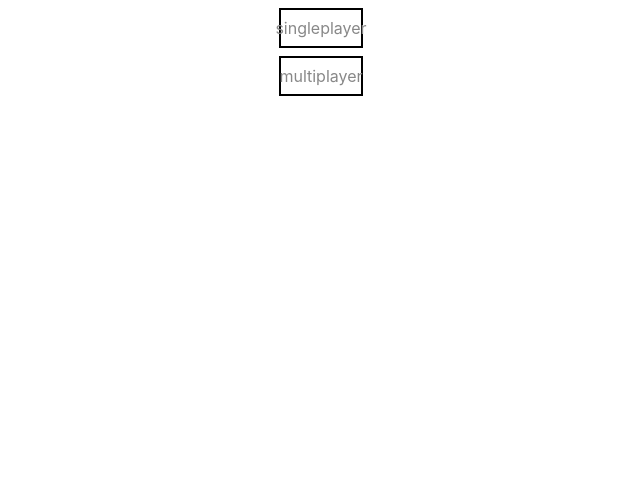
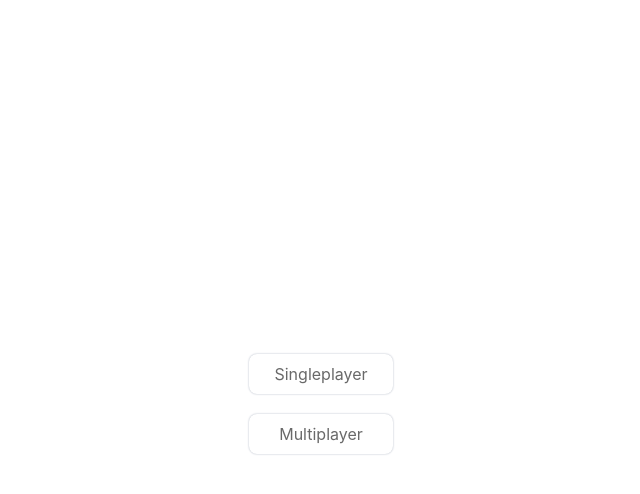
Before and after one commit to MSzostaq/tic-tac-toe, a React (Create React App) app: page / in a window 1280 px wide. Shown: the top 494 px of the page, without its empty margins (319-959 px from the left). Built offline with nearby package versions, Linux system fonts and the light colour scheme.

Commit message:
added styles and BackButton

```diff
--- a/src/views/Dashboard.jsx
+++ b/src/views/Dashboard.jsx
@@ -6,27 +6,27 @@ const Wrapper = styled.div`
   display: flex;
   align-items: center;
   justify-content: center;
-`;
-
-const ButtonHolder = styled.nav`
-  width: 100px;
-  height: 50px;
+  flex-direction: column;
+  grid-gap: 12px;
+  height: 100%;
 `;
 
 const Button = styled.button`
   background-color: transparent;
   padding: 8px;
-  width: 100px;
+  width: 160px;
   height: 48px;
 `;
 
 const StyledLink = styled(NavLink)`
   align-items: center;
-  border: 2px solid #000;
-  color: ${({ theme }) => theme.colors.grey};
+  border-radius: 8px;
+  box-shadow: 0px 0px 2px 0px ${({ theme }) => theme.colors.darkPurple};
+  color: ${({ theme }) => theme.colors.icons};
   display: flex;
   align-items: center;
   justify-content: center;
+  font-size: ${({ theme }) => theme.colors.xl};
   text-decoration: none;
   height: 40px;
 `;
@@ -34,14 +34,12 @@ const StyledLink = styled(NavLink)`
 const Dashboard = () => {
   return (
     <Wrapper>
-      <ButtonHolder>
-        <Button>
-          <StyledLink to="/singleplayer">singleplayer</StyledLink>
-        </Button>
-        <Button>
-          <StyledLink to="/multiplayer">multiplayer</StyledLink>
-        </Button>
-      </ButtonHolder>
+      <Button>
+        <StyledLink to="/singleplayer">Singleplayer</StyledLink>
+      </Button>
+      <Button>
+        <StyledLink to="/multiplayer">Multiplayer</StyledLink>
+      </Button>
     </Wrapper>
   );
 };
--- a/src/views/Main.jsx
+++ b/src/views/Main.jsx
@@ -12,11 +12,6 @@ import MultiPlayer from "views/MultiPlayer";
 import SinglePlayer from "views/SinglePlayer";
 
 const Wrapper = styled.div`
-  position: relative;
-  height: 100%;
-`;
-
-const View = styled.div`
   height: 100%;
 `;
 
@@ -25,7 +20,6 @@ const Main = () => {
     <Router>
       <ThemeProvider theme={theme}>
         <Wrapper>
-          <View>
           <Switch>
             <Route exact path="/">
               <Dashboard />
@@ -38,7 +32,6 @@ const Main = () => {
             </Route>
             <Redirect to="/" />
           </Switch>
-          </View>
         </Wrapper>
       </ThemeProvider>
     </Router>
--- a/src/views/MultiPlayer.jsx
+++ b/src/views/MultiPlayer.jsx
@@ -1,24 +1,37 @@
 import React from "react";
 import { NavLink } from "react-router-dom";
 import styled from "styled-components";
+import Icon from "components/Icon";
 
 const Wrapper = styled.div`
-  background-color: #000;
   height: 100%;
   width: 100%;
 `;
 
 const BackButton = styled(NavLink)`
+  border-radius: 8px;
+  box-shadow: 0px 0px 2px 0px ${({ theme }) => theme.colors.darkPurple};
+  cursor: pointer;
+  display: flex;
+  padding: 4px;
   position: absolute;
   top: 16px;
   left: 16px;
 `;
 
+const BackIcon = styled(Icon)`
+  color: ${({ theme }) => theme.colors.icons};
+  transform: rotate(90deg);
+  width: 24px;
+  height: 24px;
+`;
+
 const MultiPlayer = () => {
   return (
     <Wrapper>
-      <h1>Hello there</h1>
-      <BackButton to="/">Back</BackButton>
+      <BackButton to="/">
+        <BackIcon icon="caretDown" />
+      </BackButton>
     </Wrapper>
   );
 };
--- a/src/views/SinglePlayer.jsx
+++ b/src/views/SinglePlayer.jsx
@@ -1,24 +1,37 @@
 import React from "react";
 import { NavLink } from "react-router-dom";
 import styled from "styled-components";
+import Icon from "components/Icon";
 
 const Wrapper = styled.div`
-  background-color: #404040;
   height: 100%;
   width: 100%;
 `;
 
 const BackButton = styled(NavLink)`
+  border-radius: 8px;
+  box-shadow: 0px 0px 2px 0px ${({ theme }) => theme.colors.darkPurple};
+  cursor: pointer;
+  display: flex;
+  padding: 4px;
   position: absolute;
   top: 16px;
   left: 16px;
 `;
 
+const BackIcon = styled(Icon)`
+  color: ${({ theme }) => theme.colors.icons};
+  transform: rotate(90deg);
+  width: 24px;
+  height: 24px;
+`;
+
 const SinglePlayer = () => {
   return (
     <Wrapper>
-      <h1>Hello there</h1>
-      <BackButton to="/">Back</BackButton>
+      <BackButton to="/">
+        <BackIcon icon="caretDown" />
+      </BackButton>
     </Wrapper>
   );
 };
```
Lines whose indentation alone changed are shown as unchanged.
